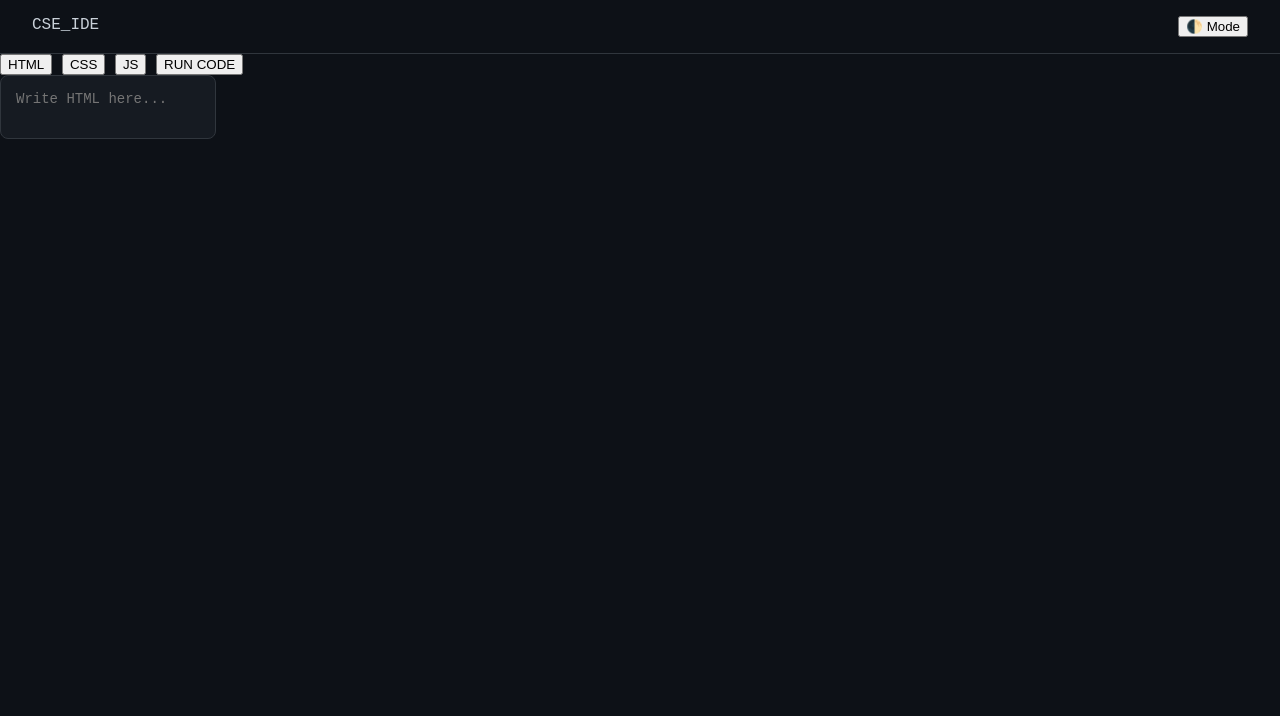
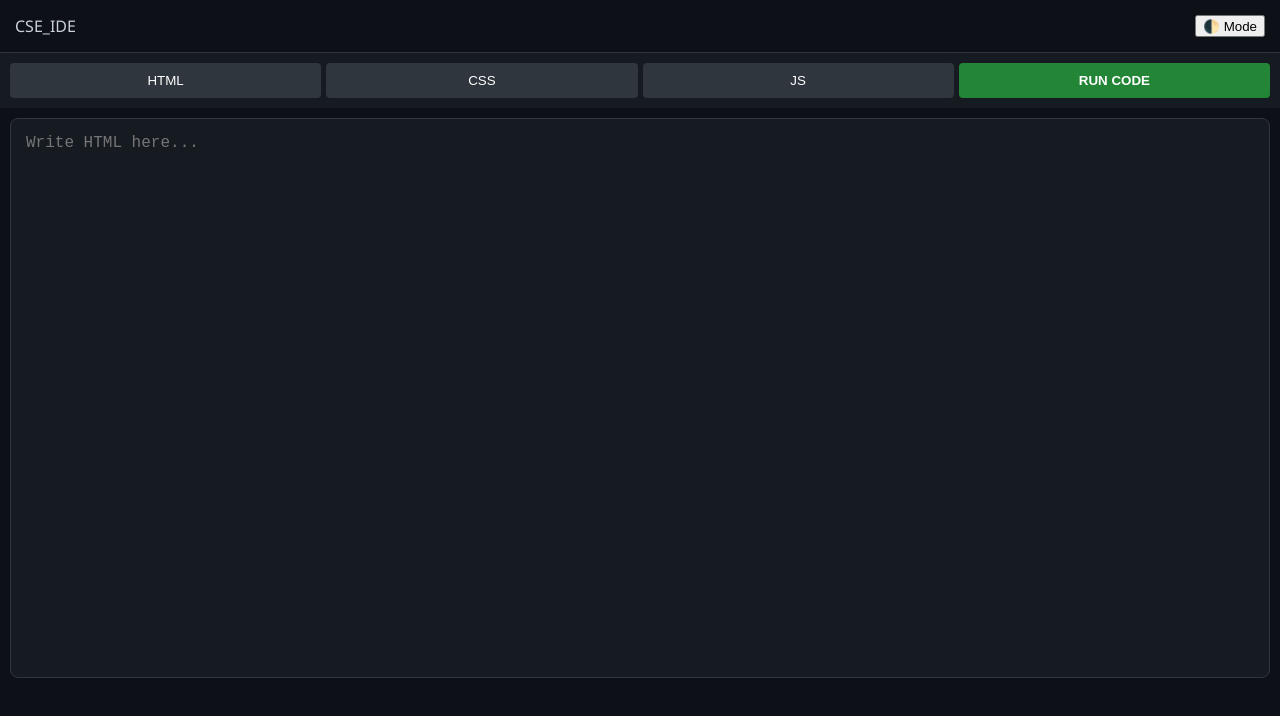
Before and after one commit to sadmansakif21-jpg/Proggram, a plain HTML site: page index.html in a window 1280 px wide. Drawn offline with Linux system fonts and the light colour scheme.

Commit message:
Update style.css

```diff
--- a/style.css
+++ b/style.css
@@ -1,17 +1,12 @@
 :root { --bg: #0d1117; --text: #c9d1d9; --accent: #58a6ff; }
 .light-mode { --bg: #ffffff; --text: #24292e; --accent: #0366d6; }
 
-body { background: var(--bg); color: var(--text); font-family: 'Courier New', monospace; margin: 0; transition: 0.3s; }
+body { background: var(--bg); color: var(--text); font-family: 'Segoe UI', sans-serif; margin: 0; transition: 0.3s; }
+nav { display: flex; justify-content: space-between; padding: 15px; border-bottom: 1px solid #30363d; }
 
-#loader { position: fixed; inset: 0; background: var(--bg); display: flex; justify-content: center; align-items: center; z-index: 1000; }
-.spinner { width: 50px; height: 50px; border: 5px solid var(--accent); border-top: 5px solid transparent; border-radius: 50%; animation: spin 1s linear infinite; }
+.tab-menu { display: flex; gap: 5px; padding: 10px; background: #161b22; }
+.tab-menu button { padding: 10px; cursor: pointer; border: none; background: #30363d; color: white; border-radius: 4px; flex: 1; }
+#run-btn { background: #238636 !important; font-weight: bold; }
 
-nav { display: flex; justify-content: space-between; padding: 1rem 2rem; border-bottom: 1px solid #30363d; }
-.container { display: flex; height: 90vh; padding: 10px; gap: 10px; }
-
-.editor-section { flex: 1; display: flex; flex-direction: column; gap: 10px; }
-textarea { flex: 1; background: #161b22; color: #fff; border: 1px solid #30363d; padding: 15px; border-radius: 8px; resize: none; font-size: 14px; }
-.preview-section { flex: 1; background: #fff; border-radius: 8px; overflow: hidden; }
-iframe { width: 100%; height: 100%; border: none; }
-
-@keyframes spin { to { transform: rotate(360deg); } }
+.editor-container { padding: 10px; }
+.tab-content { width: 100%; height: 70vh; background: #161b22; color: #fff; border: 1px solid #30363d; padding: 15px; border-radius: 8px; resize: none; font-size: 16px; outline: none; box-sizing: border-box;}
```
